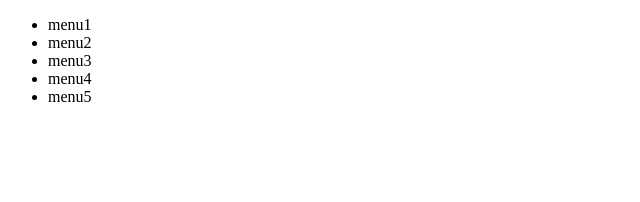
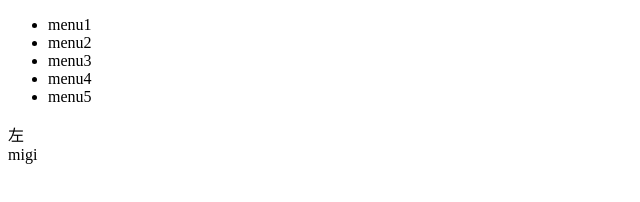
Before and after one commit to jazttijaztti/momostudy, a plain HTML site: page index.html in a window 1280 px wide. Shown: the full height of the page, 0-640 px from the left. Drawn offline with Linux system fonts and the light colour scheme.

Commit message:
メイン開発したよ

```diff
--- a/index.html
+++ b/index.html
@@ -14,7 +14,12 @@
       <li>menu5</li>
     </ul>
   </header>
-  <main></main>
+  <main>
+    <div id="content">
+      <section>左</section>
+      <section>migi</section>
+    </div>
+  </main>
   <footer></footer>
 </body>
 </html>
```
